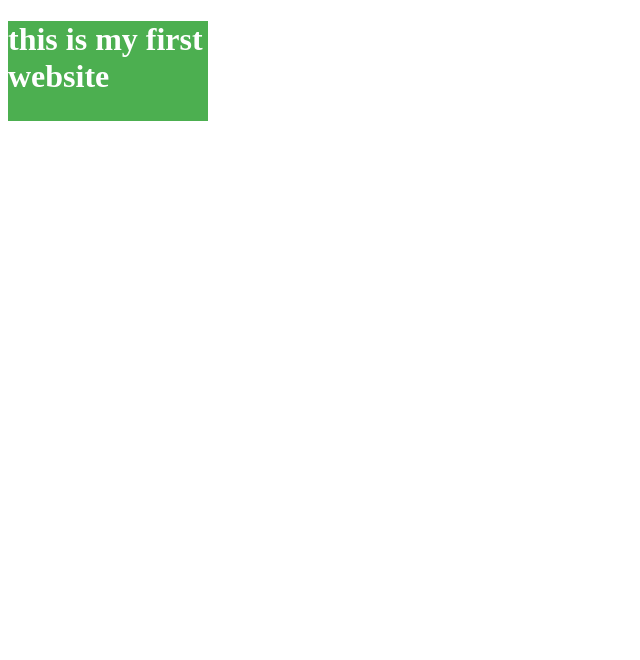
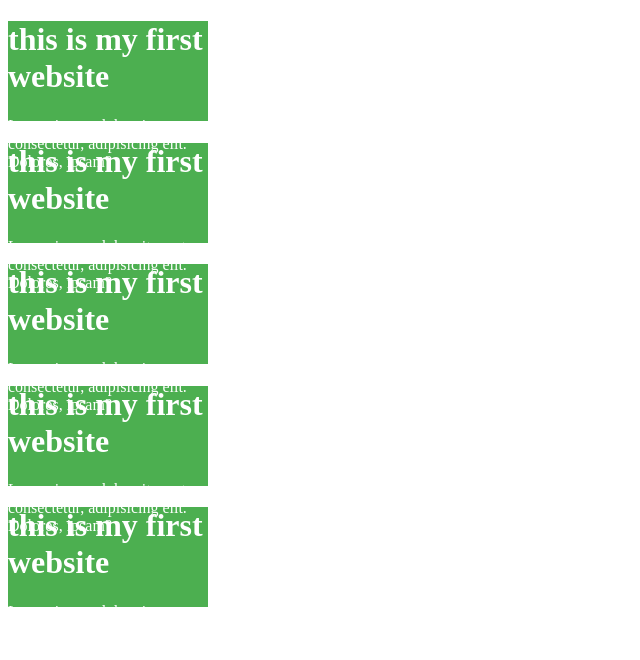
Before and after one commit to Muqeed007/practice-jojo, a plain HTML site: page index.html in a window 1280 px wide. Shown: the whole page, without its empty margins (0-640 px from the left). Drawn offline with Linux system fonts and the light colour scheme.

Commit message:
third commit

```diff
--- a/index.html
+++ b/index.html
@@ -9,6 +9,23 @@
 <body>
     <div class="box">
         <h1>this is my first website</h1>
+        <p>Lorem ipsum dolor sit amet consectetur, adipisicing elit. Dolores, ipsam?</p>
+    </div>
+    <div class="box">
+        <h1>this is my first website</h1>
+        <p>Lorem ipsum dolor sit amet consectetur, adipisicing elit. Dolores, ipsam?</p>
+    </div>
+    <div class="box">
+        <h1>this is my first website</h1>
+        <p>Lorem ipsum dolor sit amet consectetur, adipisicing elit. Dolores, ipsam?</p>
+    </div>
+    <div class="box">
+        <h1>this is my first website</h1>
+        <p>Lorem ipsum dolor sit amet consectetur, adipisicing elit. Dolores, ipsam?</p>
+    </div>
+    <div class="box">
+        <h1>this is my first website</h1>
+        <p>Lorem ipsum dolor sit amet consectetur, adipisicing elit. Dolores, ipsam?</p>
     </div>
 </body>
 </html>
```
